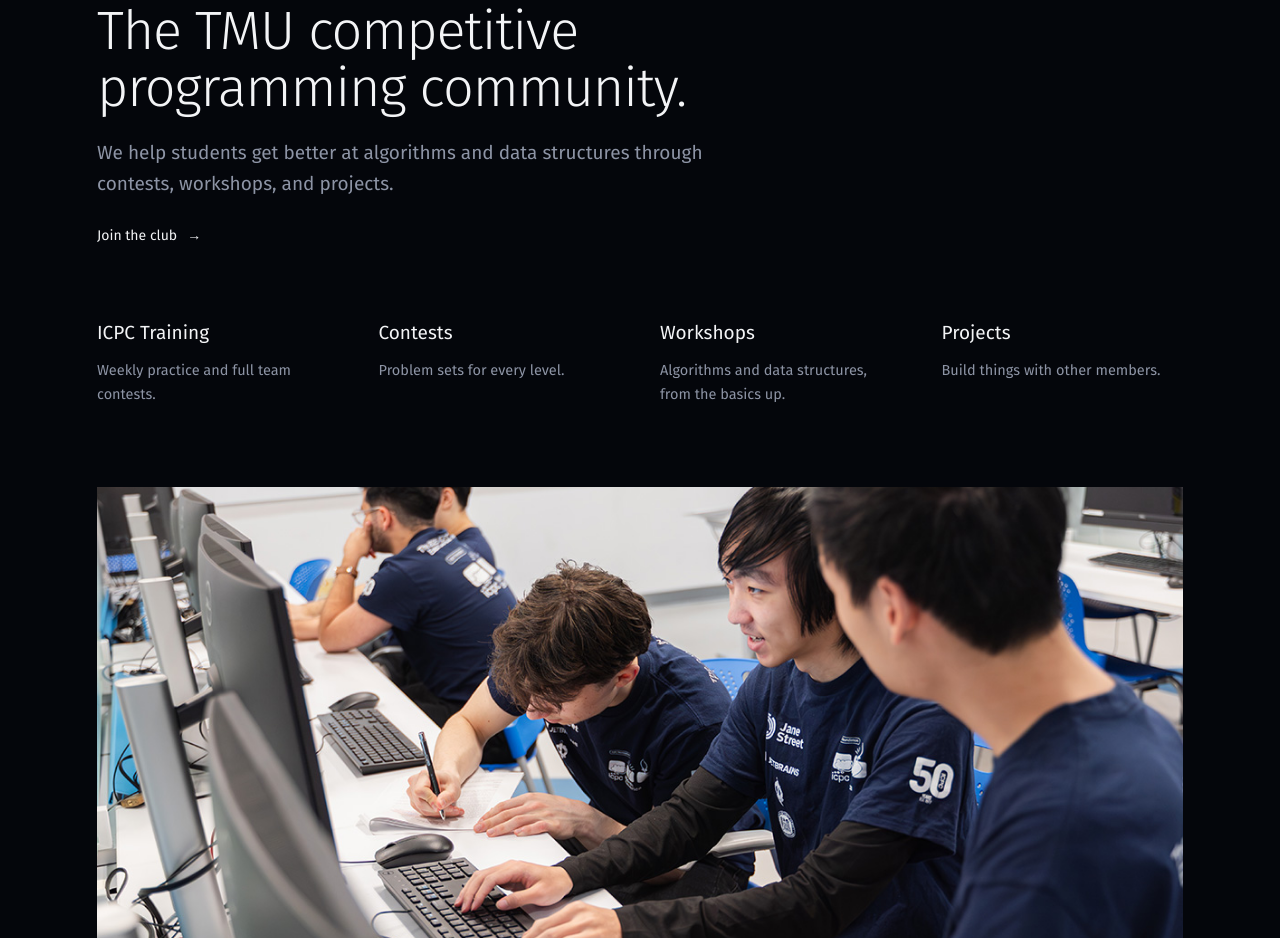
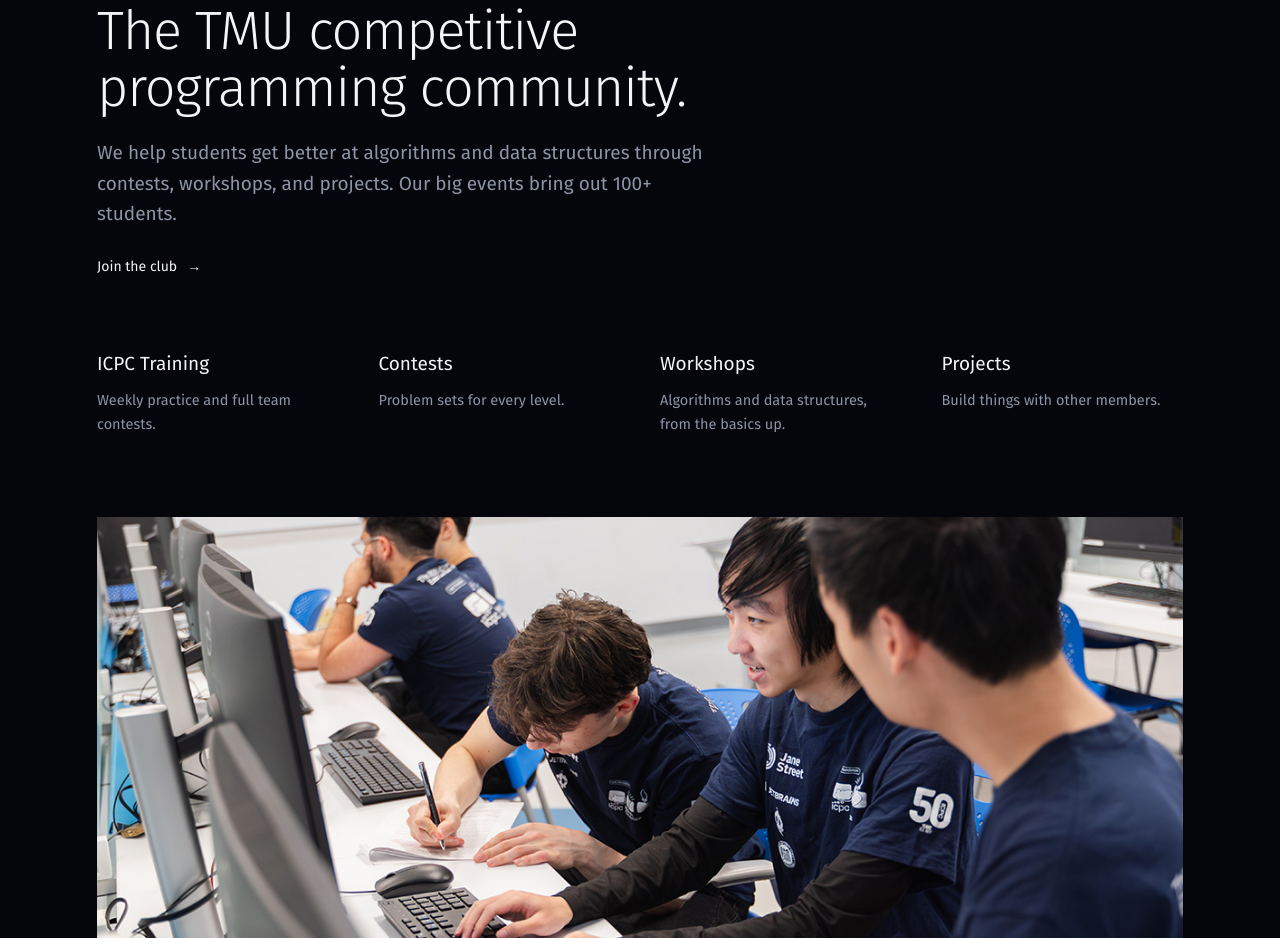
Before and after one commit to denniskaydalov/tmuacc, a plain HTML site: page index.html in a window 1280 px wide. Shown: the part 927-1865 px from the top of the page. Drawn offline with Linux system fonts and the light colour scheme.

Commit message:
Mention 100+ person events
Co-Authored-By: Claude Opus 5.5 <noreply@anthropic.com>

```diff
--- a/index.html
+++ b/index.html
@@ -112,7 +112,7 @@
 
 <section id="about"><div class="shell">
   <h2 class="rv">The TMU competitive<br>programming community.</h2>
-  <p class="intro rv">We help students get better at algorithms and data structures through contests, workshops, and projects.</p>
+  <p class="intro rv">We help students get better at algorithms and data structures through contests, workshops, and projects. Our big events bring out 100+ students.</p>
   <a class="more rv" href="https://www.instagram.com/tmu_acc/">Join the club <span>&rarr;</span></a>
   <div class="offers rv">
     <div><h3>ICPC Training</h3><p>Weekly practice and full team contests.</p></div>
```
